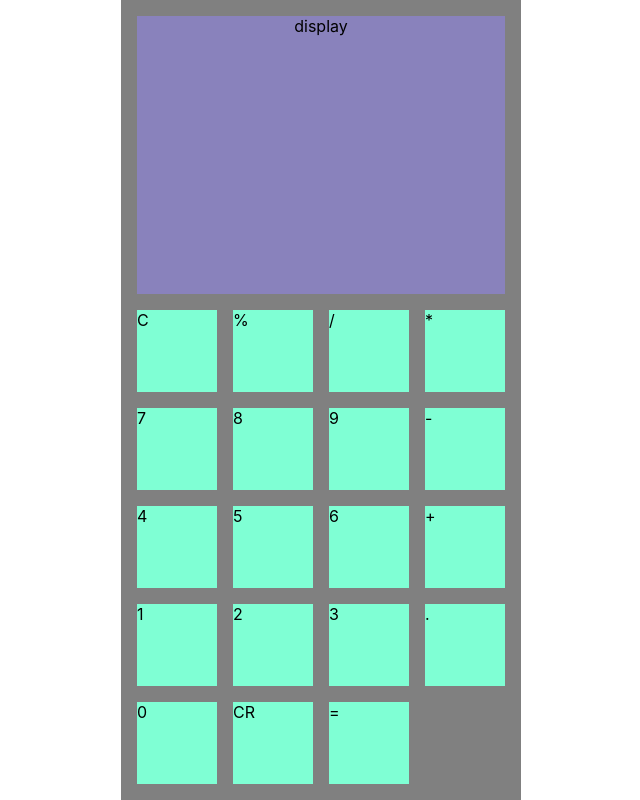
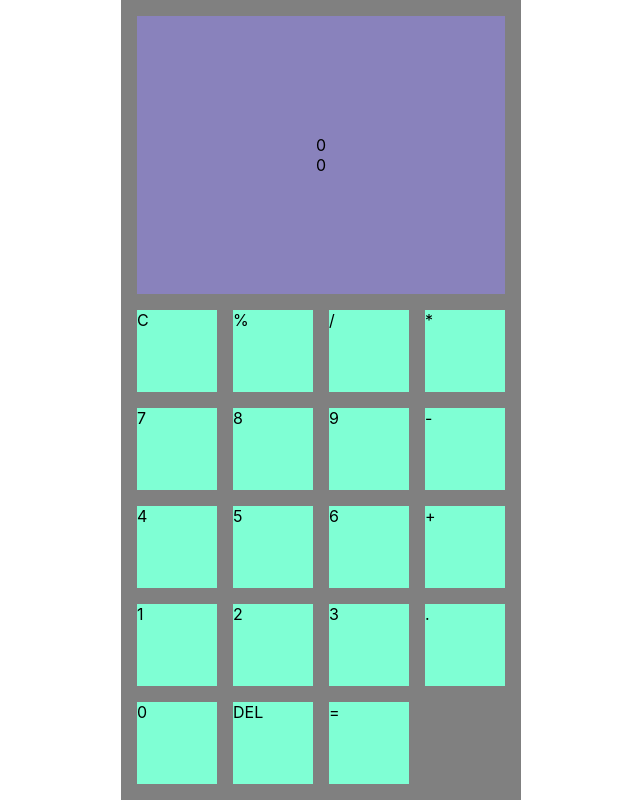
Before and after one commit to NikolaPerisic/js-calculator, a React (Create React App) app: page / in a window 1280 px wide. Shown: the whole page, without its empty margins (319-959 px from the left). Built offline with nearby package versions, Linux system fonts and the light colour scheme.

Commit message:
state, components setup

```diff
--- a/src/App.scss
+++ b/src/App.scss
@@ -41,8 +41,12 @@
     grid-area: a;
     background-color: #9283ff77;
     text-align: center;
+    display: flex;
+    flex-direction: column;
+    justify-content: center;
+    align-items: center;
 }
+
 .Inputs {
     background-color: aquamarine;
-    // grid-area: b;
 }
--- a/src/Components/Controls.js
+++ b/src/Components/Controls.js
@@ -2,7 +2,11 @@ import React from "react";
 import "../App.scss";
 
 const controls = props => {
-    return <div className="Inputs">{props.inputs}</div>;
+    return (
+        <div className="Inputs" id={props.id} onClick={props.clicked}>
+            {props.inputs}
+        </div>
+    );
 };
 
 export default controls;
--- a/src/Components/Display.js
+++ b/src/Components/Display.js
@@ -0,0 +1,13 @@
+import React from "react";
+import "../App.scss";
+
+const display = props => {
+    return (
+        <div className="Display">
+            <div>{props.exp}</div>
+            <div>{props.out}</div>
+        </div>
+    );
+};
+
+export default display;
--- a/src/Containers/Calculator.js
+++ b/src/Containers/Calculator.js
@@ -1,6 +1,7 @@
 import React, { Component } from "react";
 import "../App.scss";
 import Controls from "../Components/Controls";
+import Display from "../Components/Display";
 
 class Calculator extends Component {
     state = {
@@ -25,13 +26,15 @@ class Calculator extends Component {
         three: 3,
         decimal: ".",
         zero: 0,
-        delete: "CR",
+        delete: "DEL",
         equals: "="
+    };
+    inputHandler = el => {
+        console.log(el.currentTarget.textContent);
     };
     render() {
         const controls = Object.entries(this.state).map(([key, val]) => {
             if (key !== "calc") {
-                console.log(val);
                 return (
                     <Controls
                         inputs={val}
@@ -44,7 +47,10 @@ class Calculator extends Component {
         });
         return (
             <div className="Calc">
-                <div className="Display">display</div>
+                <Display
+                    exp={this.state.calc.expression}
+                    out={this.state.calc.output}
+                />
                 {controls}
             </div>
         );
```
